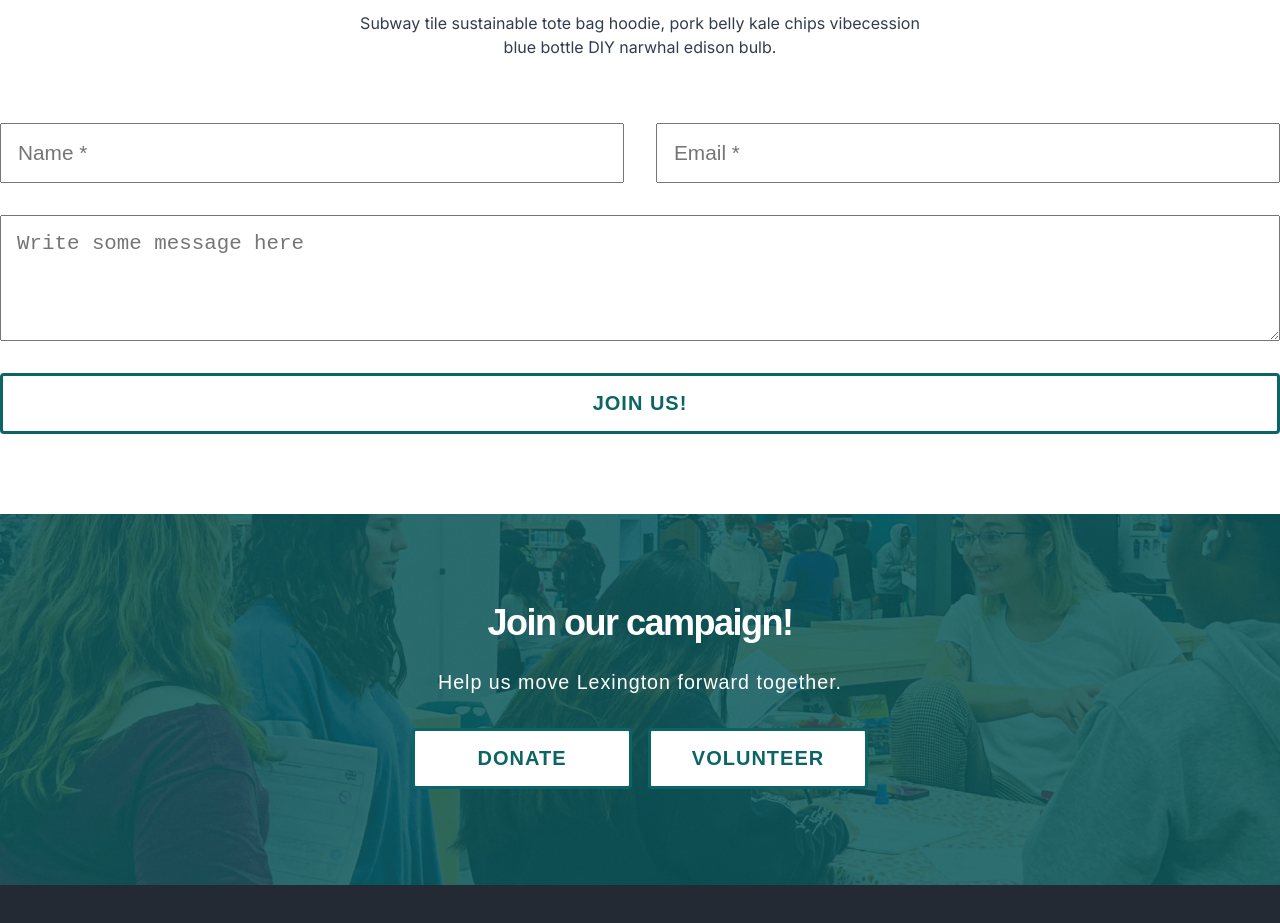
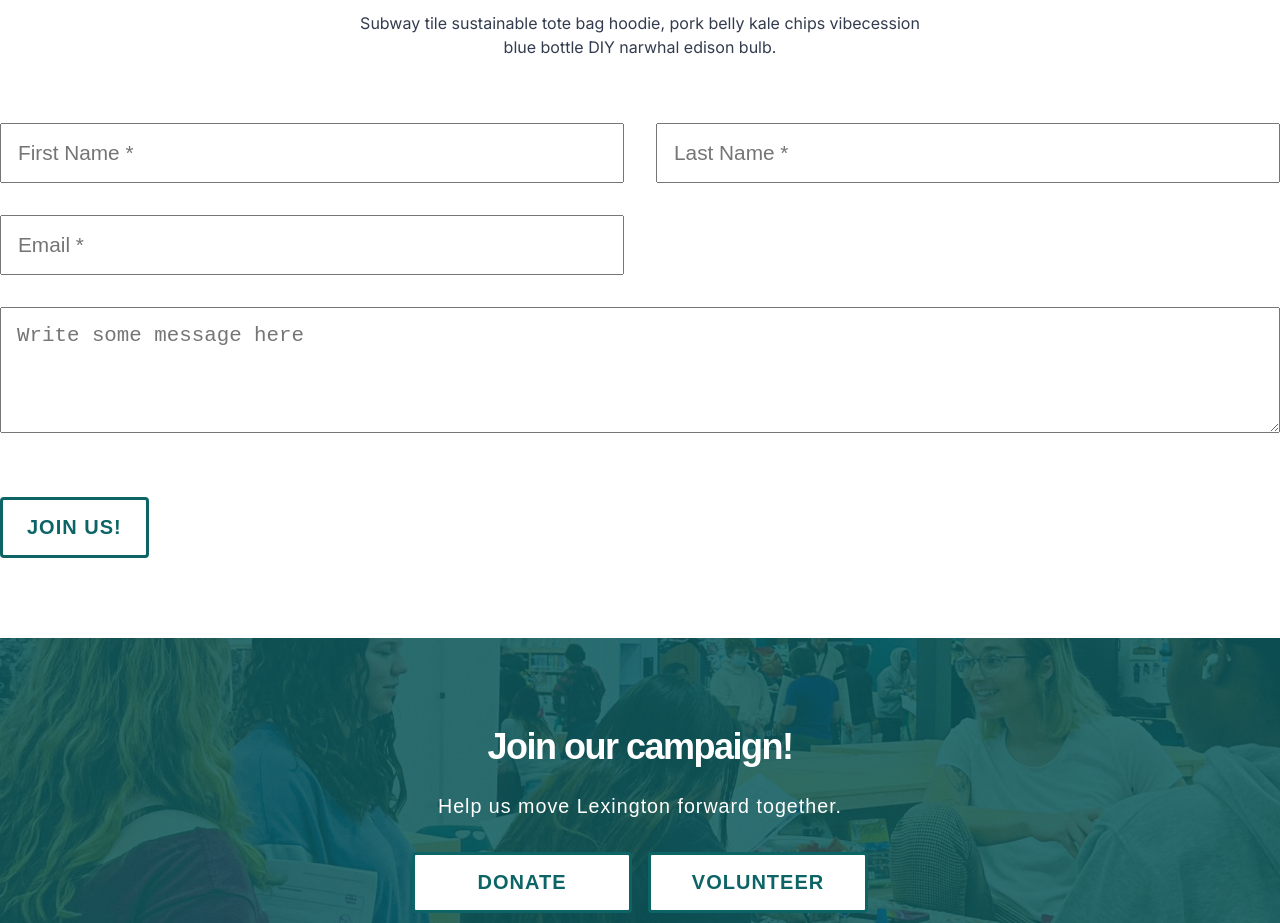
Before and after one commit to aljmiller87/yaga-punk-collective, a Next.js app: page /join-us in a window 1280 px wide. Shown: the part 1120-2043 px from the top of the page. Built offline with nearby package versions, Linux system fonts and the light colour scheme; a web font is replaced by a local one.

Commit message:
testing form

```diff
--- a/src/components/Input/index.tsx
+++ b/src/components/Input/index.tsx
@@ -2,7 +2,6 @@ import React, { HTMLInputTypeAttribute, InputHTMLAttributes } from "react";
 import styles from "./input.module.scss";
 const Input = ({
   type = "email",
-  pattern = ".+@example.com",
   id,
   required = false,
   ...rest
@@ -13,14 +12,7 @@ const Input = ({
   required?: boolean;
 } & InputHTMLAttributes<HTMLInputElement>) => {
   return (
-    <input
-      className={styles.input}
-      type={type}
-      id={id}
-      pattern={pattern}
-      size={30}
-      {...rest}
-    />
+    <input className={styles.input} type={type} id={id} size={30} {...rest} />
   );
 };
 
--- a/src/components/VolunteerForm/index.tsx
+++ b/src/components/VolunteerForm/index.tsx
@@ -4,6 +4,26 @@ import styles from "./styles.module.scss";
 import Input from "../Input";
 
 const VolunteerForm = () => {
+  //   const encode = (data) => {
+  //     return Object.keys(data)
+  //         .map(key => encodeURIComponent(key) + "=" + encodeURIComponent(data[key]))
+  //         .join("&");
+  //   }
+
+  //  const handleChange = e => this.setState({ [e.target.name]: e.target.value });
+
+  //   const handleSubmit = e => {
+  //     fetch("/", {
+  //       method: "POST",
+  //       headers: { "Content-Type": "application/x-www-form-urlencoded" },
+  //       body: encode({ "form-name": "contact", ...this.state })
+  //     })
+  //       .then(() => alert("Success!"))
+  //       .catch(error => alert(error));
+
+  //     e.preventDefault();
+  //   };
+
   return (
     <Section>
       <div className={styles.Copy}>
@@ -13,23 +33,42 @@ const VolunteerForm = () => {
           vibecession blue bottle DIY narwhal edison bulb.
         </p>
       </div>
-      <form className={styles.Form}>
-        <Input type="text" name="" id="" placeholder="Name *" />
-        <Input type="email" name="" id="" placeholder="Email *" />
+      <form
+        className={styles.Form}
+        name="volunteer"
+        method="POST"
+        data-netlify="true"
+        netlify-honeypot="bot-field"
+        hidden
+      >
+        <input type="hidden" name="form-name" value="volunteer" />
+        <Input
+          type="text"
+          name="firstName"
+          id="firstName"
+          placeholder="First Name *"
+        />
+        <Input
+          type="text"
+          name="lastName"
+          id="lastName"
+          placeholder="Last Name *"
+        />
+        <Input type="email" name="email" id="email" placeholder="Email *" />
         <textarea
           rows={4}
           data-name="Message"
           maxLength={5000}
-          id="Message"
-          name="Message"
+          id="message"
+          name="message"
           placeholder="Write some message here"
         />
+        <div className={styles.btn}>
+          <button type="submit" className="Btn-primary">
+            Join Us!
+          </button>
+        </div>
       </form>
-      <div className={styles.btn}>
-        <button type="submit" className="Btn-primary">
-          Join Us!
-        </button>
-      </div>
     </Section>
   );
 };
```
